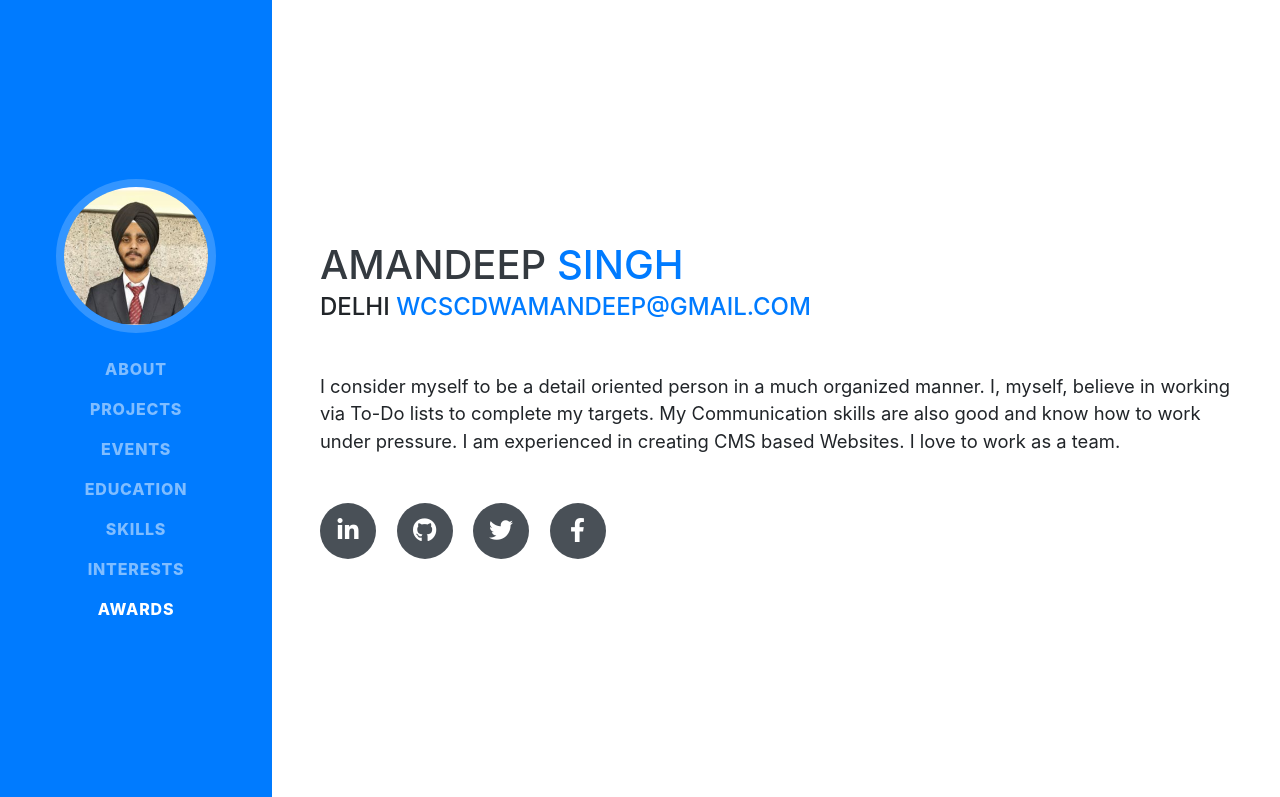
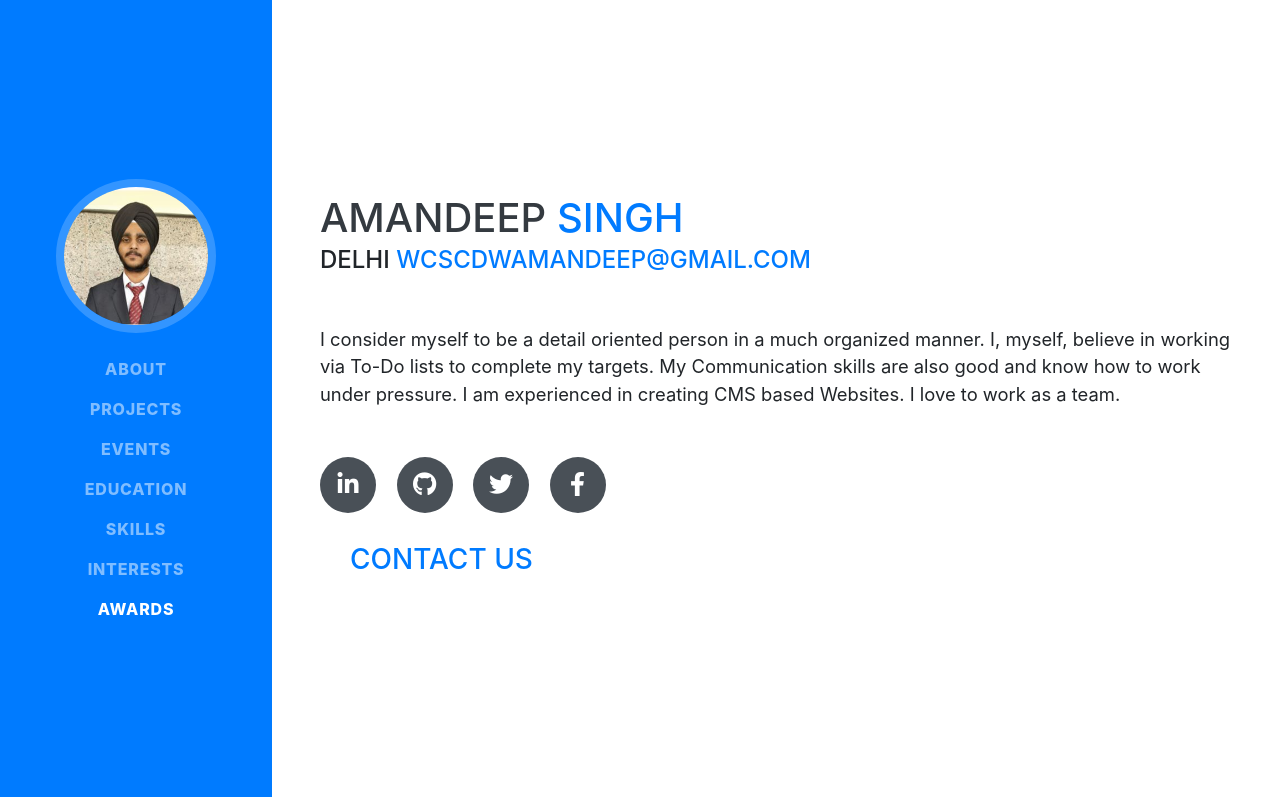
Before and after one commit to Amandeep-27/Portfolio, a website with bundled scripts: page index.html in a window 1280 px wide. Shown: the top 797 px of the page. Built offline with nearby package versions, Linux system fonts and the light colour scheme; a web font is replaced by a local one.

Commit message:
Update index.html
contact us link added

```diff
--- a/index.html
+++ b/index.html
@@ -96,6 +96,10 @@
             <i class="fab fa-facebook-f"></i>
           </a>
         </div>
+	<h3 style="
+    margin: 30px;
+"><a href="https://docs.google.com/forms/d/e/1FAIpQLSf9qzu4UaVtV81z1PivntNqZ5ge4k6fpNBBK89x4qdIhpSdRA/viewform?usp=sf_link">Contact Us</a></h3>
+
       </div>
     </section>
 
```
